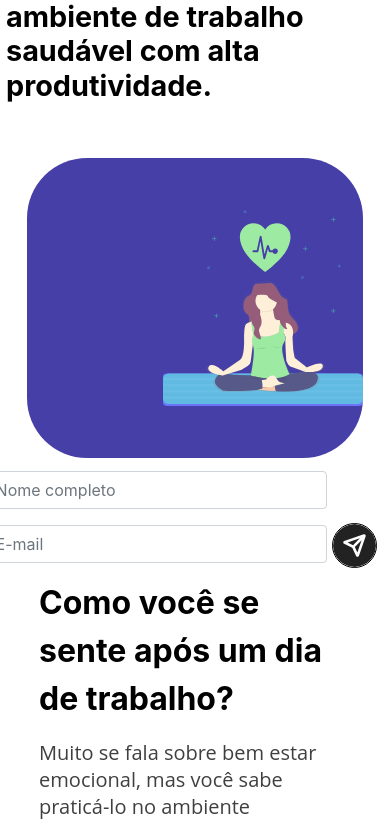
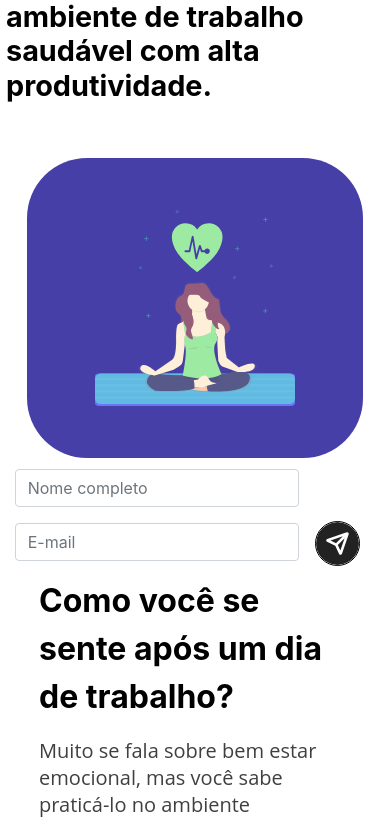
Before and after one commit to llucaslleall/HungerGamas, a PHP site: page / in a window 390 px wide. Shown: the part 141-960 px from the top of the page. Run offline with PHP 8.4, Linux system fonts and the light colour scheme.

Commit message:
Layout - parte 1
Terminando os ajustes da recursividade da parte 1

```diff
--- a/css/media.css
+++ b/css/media.css
@@ -38,10 +38,6 @@
 
     #formulario {
         width: 100%;
-    }
-
-    .jumbotron-with-background {
-        background-position: 50% 50%;
     }
 
 }
@@ -97,7 +93,6 @@
 
     .jumbotron-with-background {
         background-image: url('../img/ilustra.svg');
-        background-position: 100% 50%;
         background-size: 200px;
         padding-right: 5%;
 
@@ -116,6 +111,19 @@
     .jumbotron-with-background {
         margin: 0 10%;
     }
+
+    .caixa-campos {
+        padding-left: 3%;
+        width: 85%;
+        float: left;
+    }
+
+    .caixa-send {
+        width: 15%;
+        float: left;
+        height: 10px;
+    }
+
 }
 
 @media (max-width: 400px) {
@@ -126,4 +134,20 @@
     .sumir-grande {
         display: inline;
     }
+
+    .jumbotron-with-background {
+        background-position: 50% 50%;
+    }
+
+    .caixa-campos {
+        padding-left: 3%;
+        width: 80%;
+        float: left;
+    }
+
+    .caixa-send {
+        width: 20%;
+        float: left;
+        height: 10px;
+    }
 }
--- a/css/principal.css
+++ b/css/principal.css
@@ -312,4 +312,5 @@ footer {
 .aparecer-medio {
     display: none;
     width: 100%;
+    padding: 0 4% 0 8%;
 }
```
